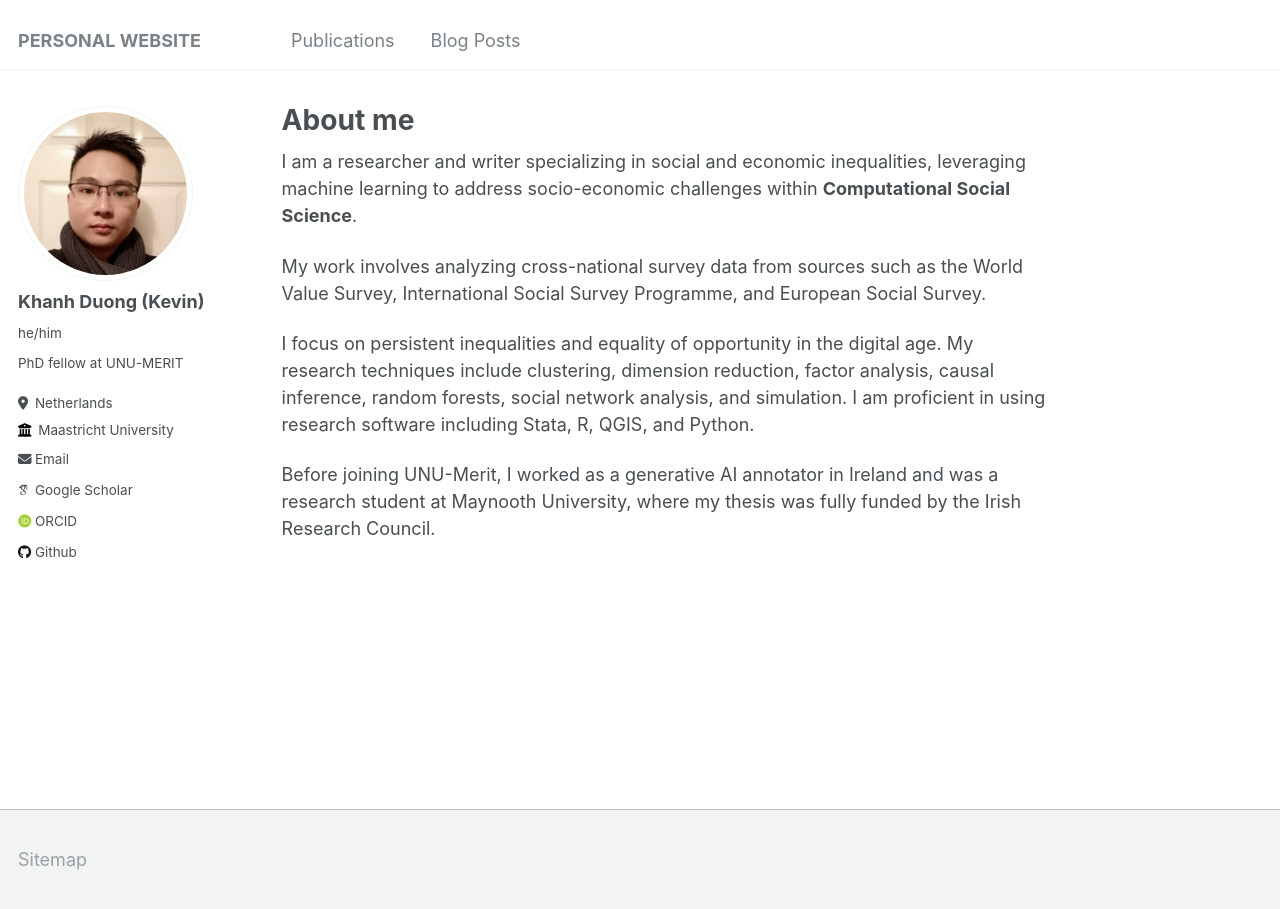
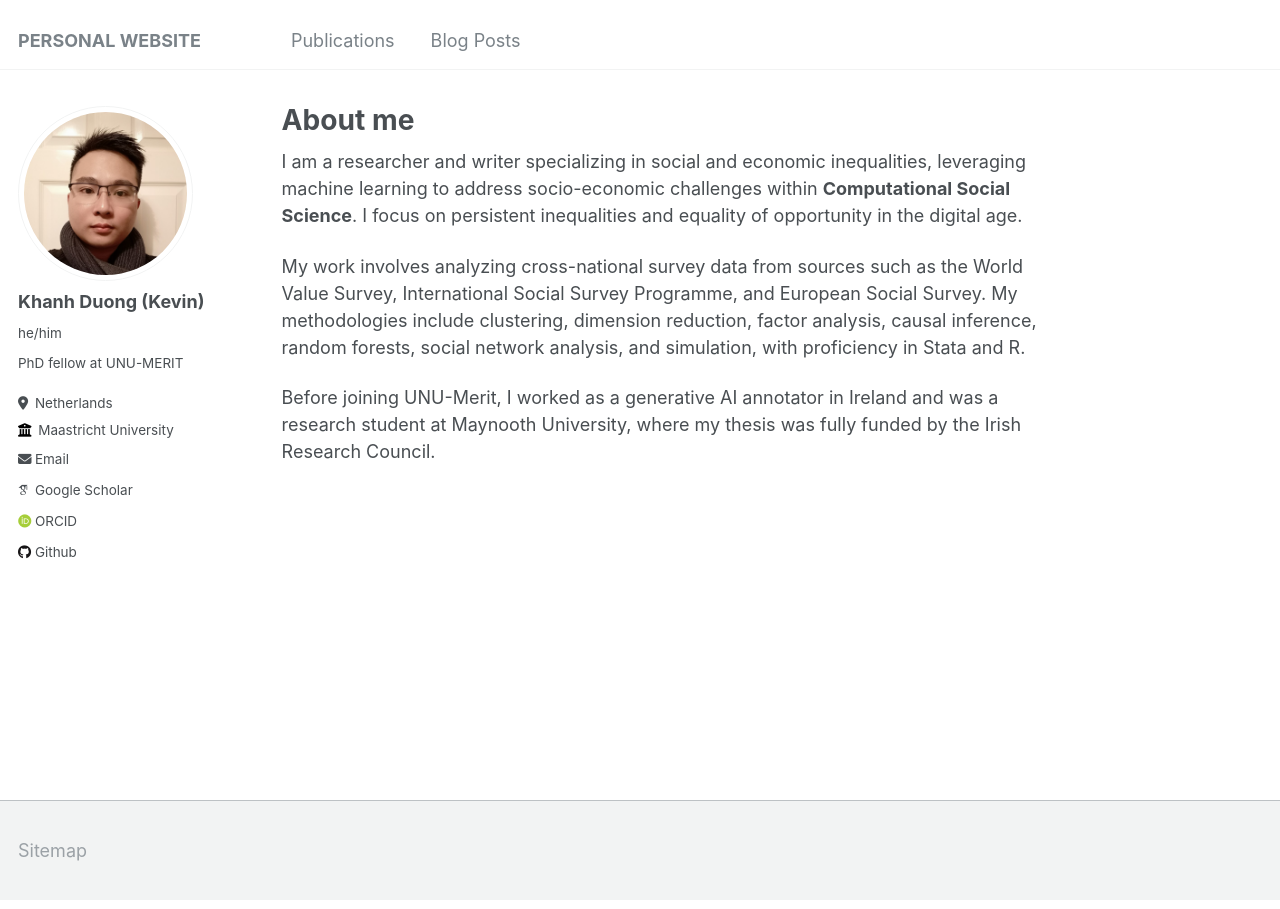
Before and after one commit to duongkhanhk29/duongkhanhk29.github.io, a Jekyll site: the page built from _pages/about.md, in a window 1280 px wide. Built offline with Jekyll 4.4.1, drawn with Linux system fonts in a browser that asks for light colours; some web fonts are replaced.

Commit message:
Update about.md

```diff
--- a/_pages/about.md
+++ b/_pages/about.md
@@ -7,10 +7,8 @@ redirect_from:
   - /about.html
 ---
 
-I am a researcher and writer specializing in social and economic inequalities, leveraging machine learning to address socio-economic challenges within **Computational Social Science**.
+I am a researcher and writer specializing in social and economic inequalities, leveraging machine learning to address socio-economic challenges within **Computational Social Science**. I focus on persistent inequalities and equality of opportunity in the digital age.
 
-My work involves analyzing cross-national survey data from sources such as the World Value Survey, International Social Survey Programme, and European Social Survey.
-
-I focus on persistent inequalities and equality of opportunity in the digital age. My research techniques include clustering, dimension reduction, factor analysis, causal inference, random forests, social network analysis, and simulation. I am proficient in using research software including Stata, R, QGIS, and Python.
+My work involves analyzing cross-national survey data from sources such as the World Value Survey, International Social Survey Programme, and European Social Survey. My methodologies include clustering, dimension reduction, factor analysis, causal inference, random forests, social network analysis, and simulation, with proficiency in Stata and R.
 
 Before joining UNU-Merit, I worked as a generative AI annotator in Ireland and was a research student at Maynooth University, where my thesis was fully funded by the Irish Research Council.
```
